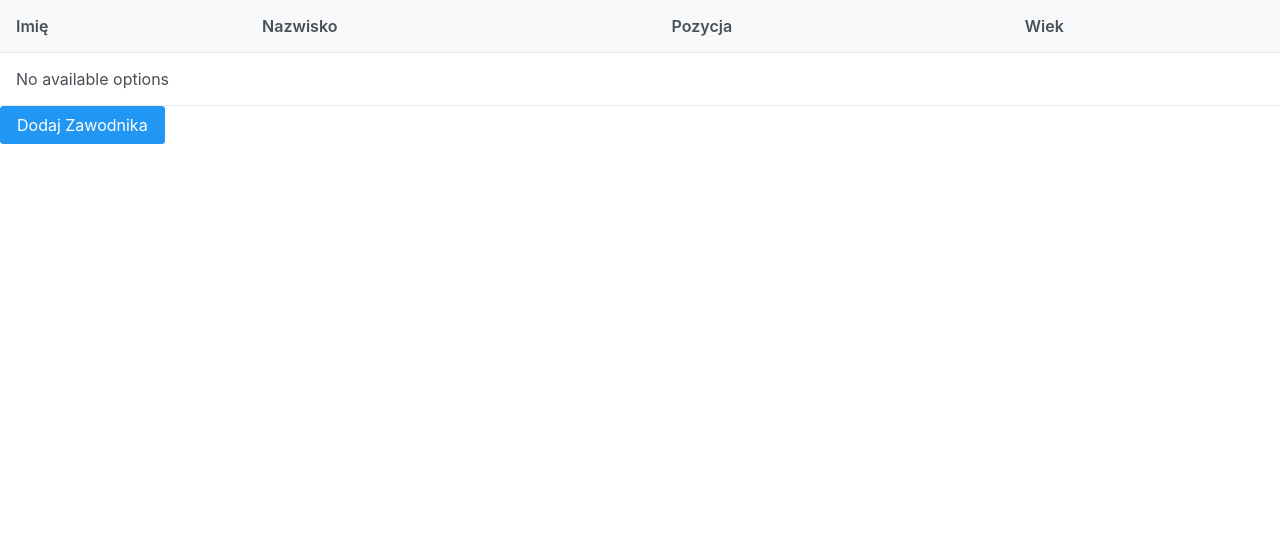
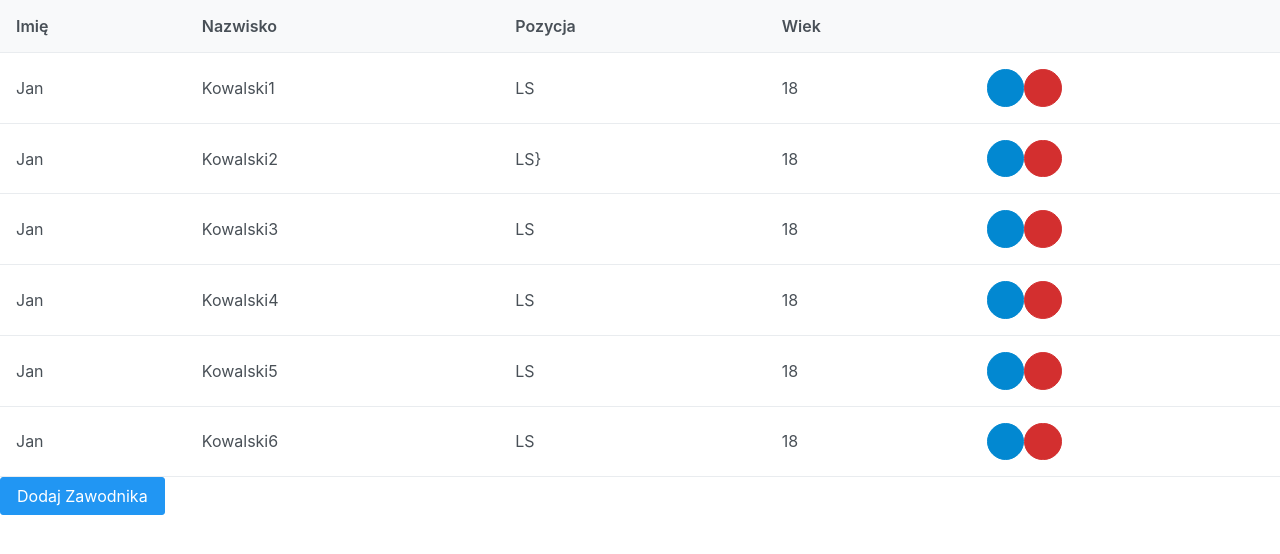
Before and after one commit to GreenMush02/Repository, a React (Create React App) app in the folder aplikacja/moja-aplikacja/: page /players in a window 1280 px wide. Shown: the top 554 px of the page. Built offline with nearby package versions, Linux system fonts and the light colour scheme.

Commit message:
Update 2

```diff
--- a/aplikacja/moja-aplikacja/src/components/Players.js
+++ b/aplikacja/moja-aplikacja/src/components/Players.js
@@ -4,65 +4,99 @@ import { Column } from 'primereact/column';
 import { Button } from 'primereact/button';
 import { Dialog } from 'primereact/dialog';
 
+import playersData from '../data/data.js'
+
 
 
 const Players = () => {
 
-const [players, setPlayers] = useState([])
-const [playerName, setPlayerName] = useState('')
-const [playerSurname, setPlayerSurname] = useState('')
-const [playerAge, setPlayerAge] = useState('')
-const [playerPosition, setPlayerPosition] = useState('')
-const [showDialog, setShowDialog] = useState (false)
+const [playersToShow, setPlayersToShow] = useState([])
+const [playerId, setPlayerID] = useState('')
+const [showDialog, setShowDialog] = useState(false)
 
 
-class Player {
+useEffect(() => {
 
-constructor(name , surname, position, age,) {
-this.playerName = name;
-this.playerSurname = surname;
-this.playerPosition = position;
-this.playerAge = age;
-}
+    setPlayersToShow(playersData);
+
+
+
+}, []);
+
+
+const actionTemplate = () => {
+
+
+    return <div><Button icon="pi pi-user" className="p-button-rounded p-button-info" onClick={onChange}/>
+           <Button icon="pi pi-times" className="p-button-rounded p-button-danger" onClick={deletePlayer}/></div>
+    }
+
+const AddPlayer = () => {
+
+let newPlayer = {id: 7, name: 'Jan', lastName: 'Kowalski7', age: 18, position: 'LS'};
+
+playersToShow.push(newPlayer)
+console.log("dodano zawodnika")
 
 }
 
-const AddPlayer = () => {
+const deletePlayer = () => {
+
+return alert("zawodnik usunięty")
+
+}
+
+const onChange = () => {
+
+setShowDialog(true);
+
 
 
 }
 
 const onHide = () => {
 
-    setShowDialog (false)
+    setShowDialog(false);
+
 }
 
 return (
 
     <div>
 
-   <DataTable value={players} selectionMode="single" >
+   <DataTable value={playersToShow} selectionMode="single" onSelectionChange={onChange}>
    <Column field="name" header="Imię"></Column>
-   <Column field="surname" header="Nazwisko"></Column>
+   <Column field="lastName" header="Nazwisko"></Column>
    <Column field="position" header="Pozycja"></Column>
    <Column field="age" header="Wiek"></Column>
+   <Column body={actionTemplate}/>
    </DataTable>
-   <Button label="Dodaj Zawodnika" onClick={() => {setShowDialog (true)}}></Button>
+   <Button label="Dodaj Zawodnika" onClick={AddPlayer}></Button>
 
    <Dialog visible={showDialog} modal={true}
                onHide={onHide}>
 
+
+
+
 <div>
+<p>ID </p>
+   <p>NAME</p>
+   <p>LASTNAME</p>
+   <p>AGE</p>
+   <p>POSITION</p>
 
-<input type='text'></input>
 
-</div>
-
+    </div>
 
                </Dialog>
 
+                    </div>
 
-</div>
+
+
+
+
 
 
 
--- /dev/null
+++ b/aplikacja/moja-aplikacja/src/data/data.js
@@ -0,0 +1,15 @@
+import React from 'react';
+
+const playersData = [ {id: 1, name: "Jan", lastName: "Kowalski1", age: 18, position: "LS"},
+{id: 2, name: 'Jan', lastName: 'Kowalski2', age: 18, position: 'LS}'},
+{id: 3, name: 'Jan', lastName: 'Kowalski3', age: 18, position: 'LS'},
+{id: 4, name: 'Jan', lastName: 'Kowalski4', age: 18, position: 'LS'},
+{id: 5, name: 'Jan', lastName: 'Kowalski5', age: 18, position: 'LS'},
+{id: 6, name: 'Jan', lastName: 'Kowalski6', age: 18, position: 'LS'}
+
+    ];
+
+
+
+
+export default playersData;
```
